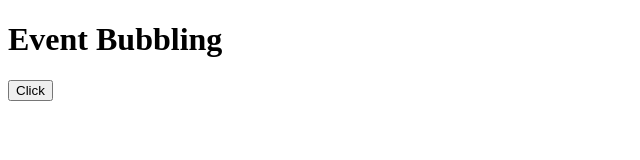
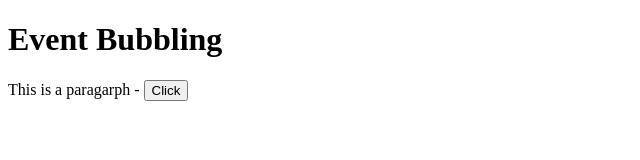
Before and after one commit to rasedprogrammer/event-bubbling, a website: page index.html in a window 1280 px wide. Shown: the whole page, without its empty margins (0-640 px from the left). Drawn offline with Linux system fonts and the light colour scheme.

Commit message:
adding section, paragraph and button event bubbling

```diff
--- a/index.html
+++ b/index.html
@@ -8,6 +8,16 @@
   </head>
   <body>
     <h1>Event Bubbling</h1>
-    <button onclick="alert('Click Event')">Click</button>
+    <section onclick="alert('Section Click')">
+      <p onclick="alert('Paragarph Click')">
+        This is a paragarph -
+        <button onclick="alert('Click Button')">Click</button>
+      </p>
+    </section>
+    <!-- <p onclick="alert('Paragarph Click')">
+      This is a paragarph -
+      <button onclick="alert('Click Button')">Click</button>
+    </p> -->
+    <!-- <button onclick="alert('Click Event')">Click</button> -->
   </body>
 </html>
```
